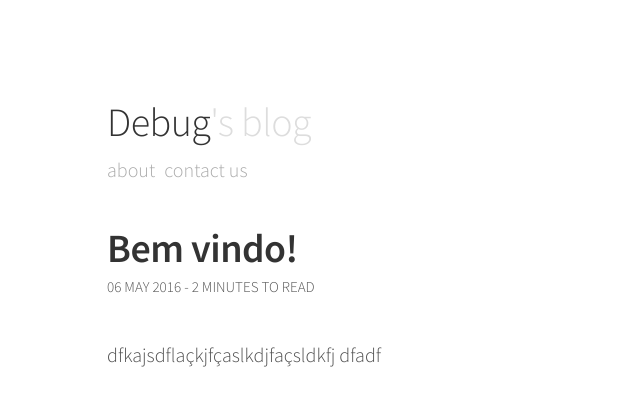
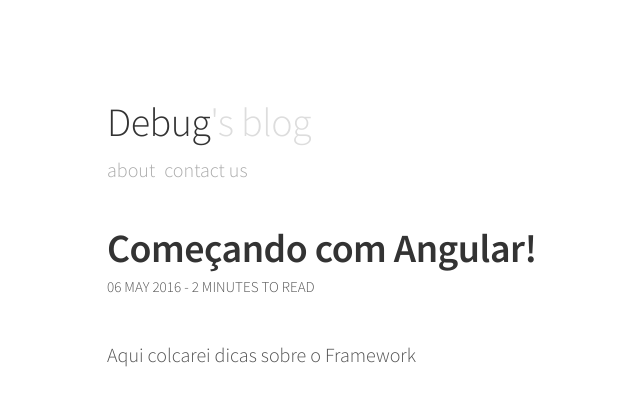
Before and after one commit to indrajithbandara/debug-blog, a Jekyll site: the page built from _posts/2016-05-06-podcasts.md, in a window 1280 px wide. Shown: the top 406 px of the page, without its empty margins (173-813 px from the left). Built offline with Jekyll 4.4.1, drawn with Linux system fonts in a browser that asks for light colours; comment, search, counter and statistics services are not loaded.

Commit message:
Adicionadndo angular dicas

```diff
--- a/_posts/2016-05-06-podcasts.md
+++ b/_posts/2016-05-06-podcasts.md
@@ -1,9 +1,8 @@
 ---
 layout: post
-title:  "Bem vindo!"
+title:  "Começando com Angular!"
 date:   2016-05-06 12:55:55 -0300
 categories: start blog
 ---
 
-dfkajsdflaçkjfçaslkdjfaçsldkfj
-dfadf
+Aqui colcarei dicas sobre o Framework
```
